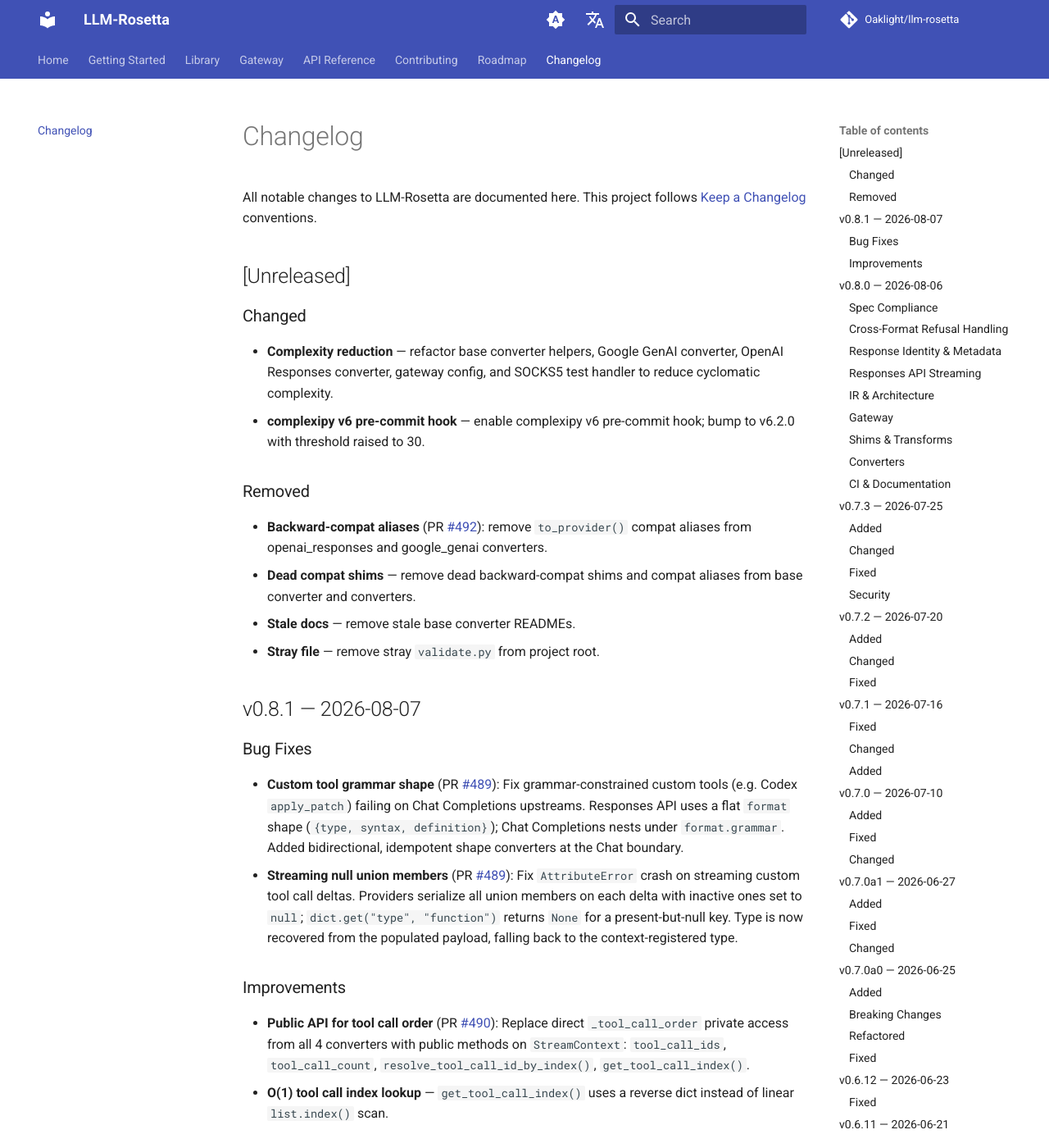
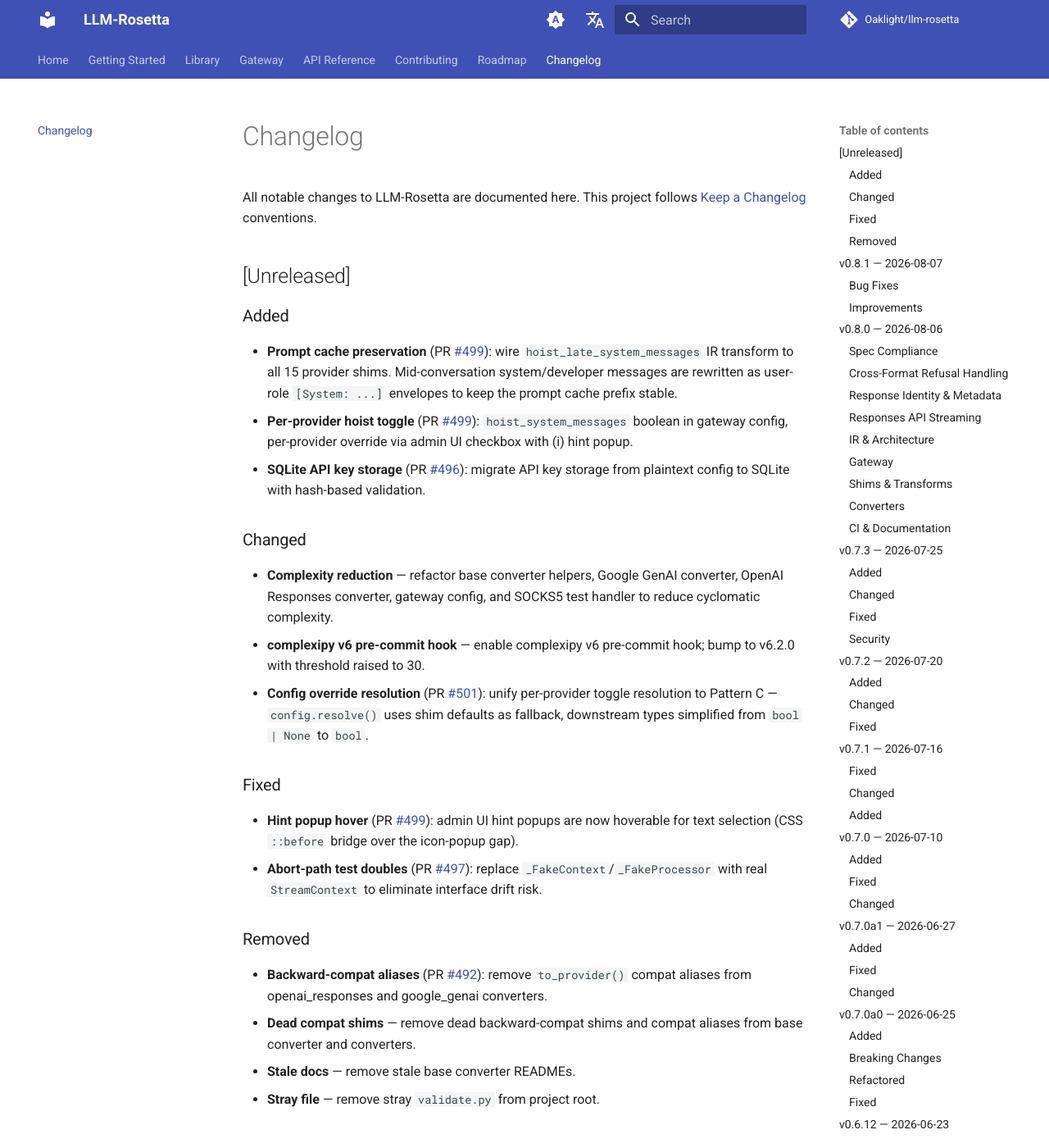
Before and after one commit to Oaklight/llm-rosetta, an MkDocs documentation site: the page built from docs/changelog.md, in a window 1280 px wide and 1400 px high. Shown: the whole window at 82% size. Built offline with MkDocs 1.6.1 and Material for MkDocs 9.7.7, drawn with Linux system fonts in a browser that asks for light colours; comment, search, counter and statistics services are not loaded.

Commit message:
docs: add changelog entries for PRs #496, #497, #499, #501

```diff
--- a/docs/changelog.md
+++ b/docs/changelog.md
@@ -8,10 +8,22 @@ All notable changes to LLM-Rosetta are documented here. This project follows [Ke
 
 ## [Unreleased]
 
+### Added
+
+- **Prompt cache preservation** (PR [#499](https://github.com/Oaklight/llm-rosetta/pull/499)): wire `hoist_late_system_messages` IR transform to all 15 provider shims. Mid-conversation system/developer messages are rewritten as user-role `[System: ...]` envelopes to keep the prompt cache prefix stable.
+- **Per-provider hoist toggle** (PR [#499](https://github.com/Oaklight/llm-rosetta/pull/499)): `hoist_system_messages` boolean in gateway config, per-provider override via admin UI checkbox with (i) hint popup.
+- **SQLite API key storage** (PR [#496](https://github.com/Oaklight/llm-rosetta/pull/496)): migrate API key storage from plaintext config to SQLite with hash-based validation.
+
 ### Changed
 
 - **Complexity reduction** — refactor base converter helpers, Google GenAI converter, OpenAI Responses converter, gateway config, and SOCKS5 test handler to reduce cyclomatic complexity.
 - **complexipy v6 pre-commit hook** — enable complexipy v6 pre-commit hook; bump to v6.2.0 with threshold raised to 30.
+- **Config override resolution** (PR [#501](https://github.com/Oaklight/llm-rosetta/pull/501)): unify per-provider toggle resolution to Pattern C — `config.resolve()` uses shim defaults as fallback, downstream types simplified from `bool | None` to `bool`.
+
+### Fixed
+
+- **Hint popup hover** (PR [#499](https://github.com/Oaklight/llm-rosetta/pull/499)): admin UI hint popups are now hoverable for text selection (CSS `::before` bridge over the icon-popup gap).
+- **Abort-path test doubles** (PR [#497](https://github.com/Oaklight/llm-rosetta/pull/497)): replace `_FakeContext`/`_FakeProcessor` with real `StreamContext` to eliminate interface drift risk.
 
 ### Removed
 
```
